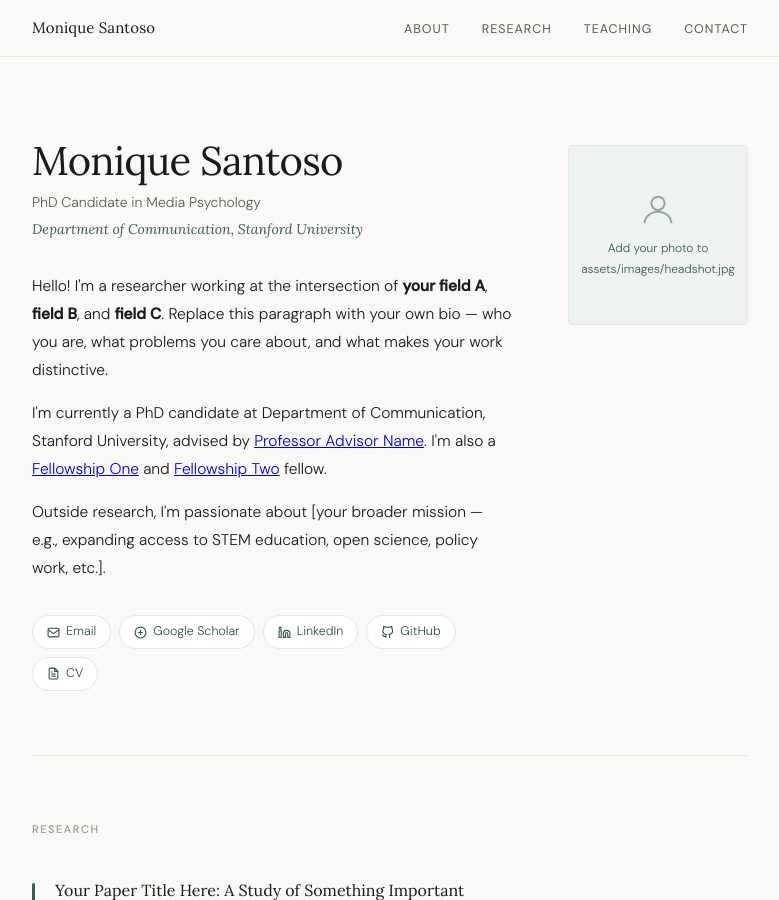
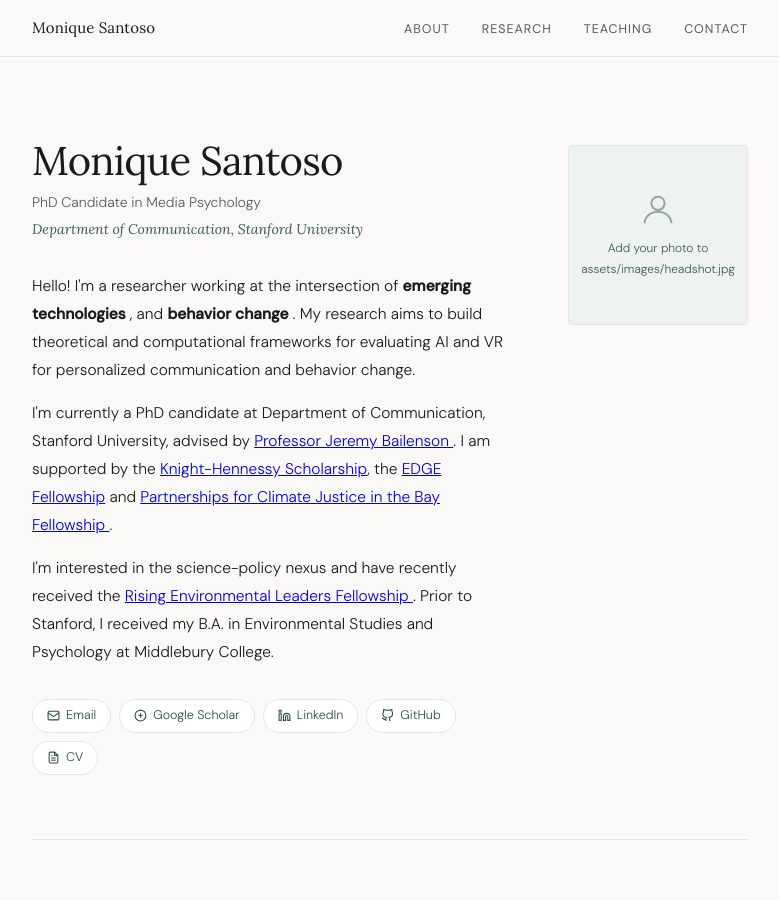
Before and after one commit to MoniqueSantoso/MoniqueSantoso.github.io, a Jekyll site: the page built from index.html, in a window 1280 px wide and 900 px high. Shown: the whole window, without its empty margins (250-1029 px from the left). Built offline with Jekyll 4.4.1, drawn with Linux system fonts in a browser that asks for light colours.

Commit message:
Update index.html

```diff
--- a/index.html
+++ b/index.html
@@ -15,18 +15,18 @@ layout: default
     <div class="hero-bio">
       <p>
         Hello! I'm a researcher working at the intersection of
-        <strong>your field A</strong>, <strong>field B</strong>, and <strong>field C</strong>.
-        Replace this paragraph with your own bio — who you are, what problems you care about,
-        and what makes your work distinctive.
+        <strong> emerging technologies </strong>, and <strong> behavior change </strong>.
+        My research aims to build theoretical and computational frameworks for evaluating AI and VR for personalized communication and behavior change.
       </p>
       <p>
         I'm currently a PhD candidate at {{ site.author.institution }}, advised by
-        <a href="#">Professor Advisor Name</a>. I'm also a
-        <a href="#">Fellowship One</a> and <a href="#">Fellowship Two</a> fellow.
+        <a href="https://profiles.stanford.edu/jeremy-bailenson"> Professor Jeremy Bailenson </a>. I am supported by the
+        <a href="https://knight-hennessy.stanford.edu/program-overview/funding?utm_source=google&utm_medium=cpc&utm_campaign=non-branded+search&utm_term=scholarships+%26+funding&utm_content=usa&gad_source=1&gad_campaignid=23640714891&gbraid=0AAAAAqyV-STJjvfolOJPI7mW0mSP30TTS&gclid=Cj0KCQjwm6POBhCrARIsAIG58CJcvvlUbekhPiSi0a6Jogks61RpsIoKAWc5xFfAkvKgXkZdG25HTjIaAmKiEALw_wcB">Knight-Hennessy Scholarship</a>, the <a href="https://vpge.stanford.edu/fellowships-funding/vpge-fellowships/edge-doctoral-fellowship-program">EDGE Fellowship</a>
+           and <a href="https://haas.stanford.edu/resources/community-partners/partnerships-climate-justice-bay-area"> Partnerships for Climate Justice in the Bay Fellowship </a>.
       </p>
       <p>
-        Outside research, I'm passionate about [your broader mission — e.g., expanding access to
-        STEM education, open science, policy work, etc.].
+        I'm interested in the science-policy nexus and have recently received the <a href="https://woods.stanford.edu/educating-leaders/education-leadership-programs/rising-environmental-leaders-program"> Rising Environmental Leaders Fellowship </a>.
+           Prior to Stanford, I received my B.A. in Environmental Studies and Psychology at Middlebury College.
       </p>
     </div>
 
```
